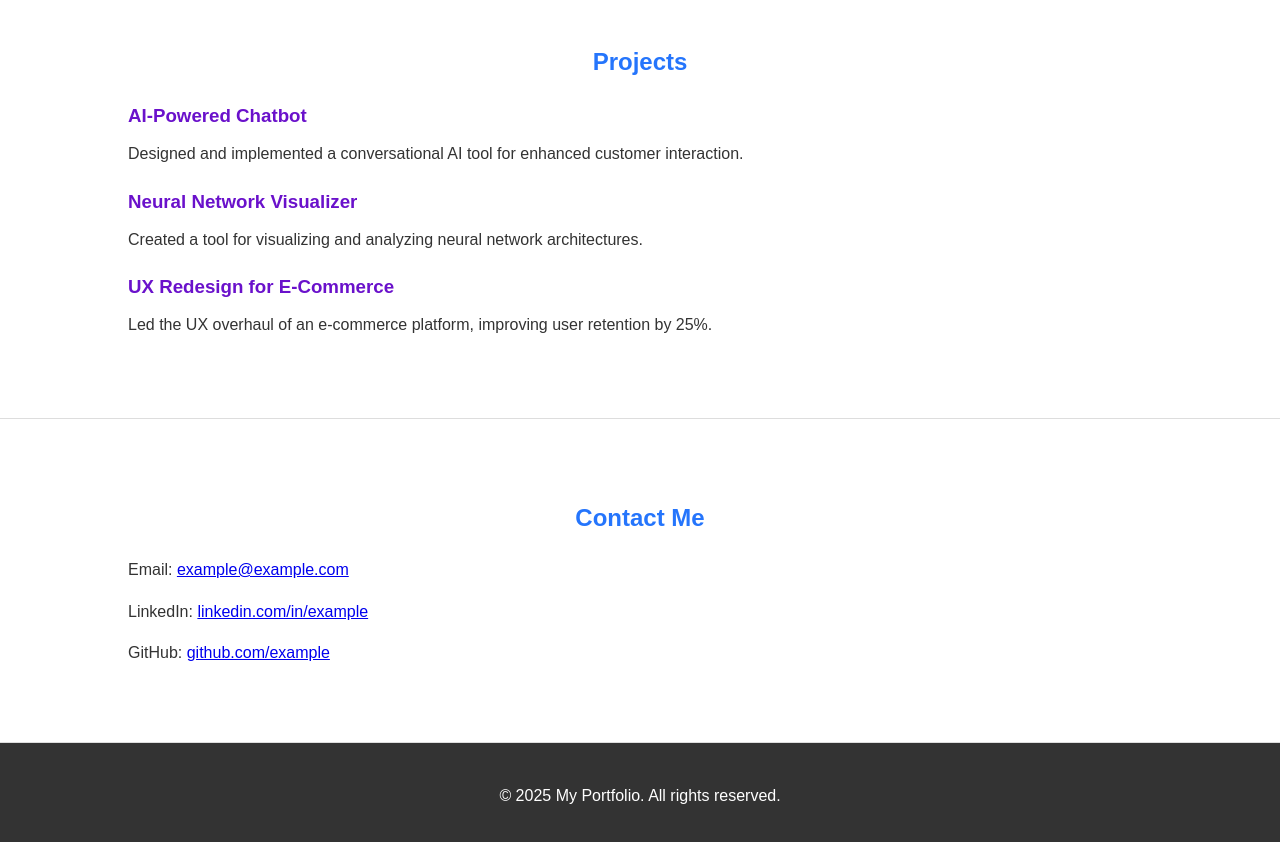
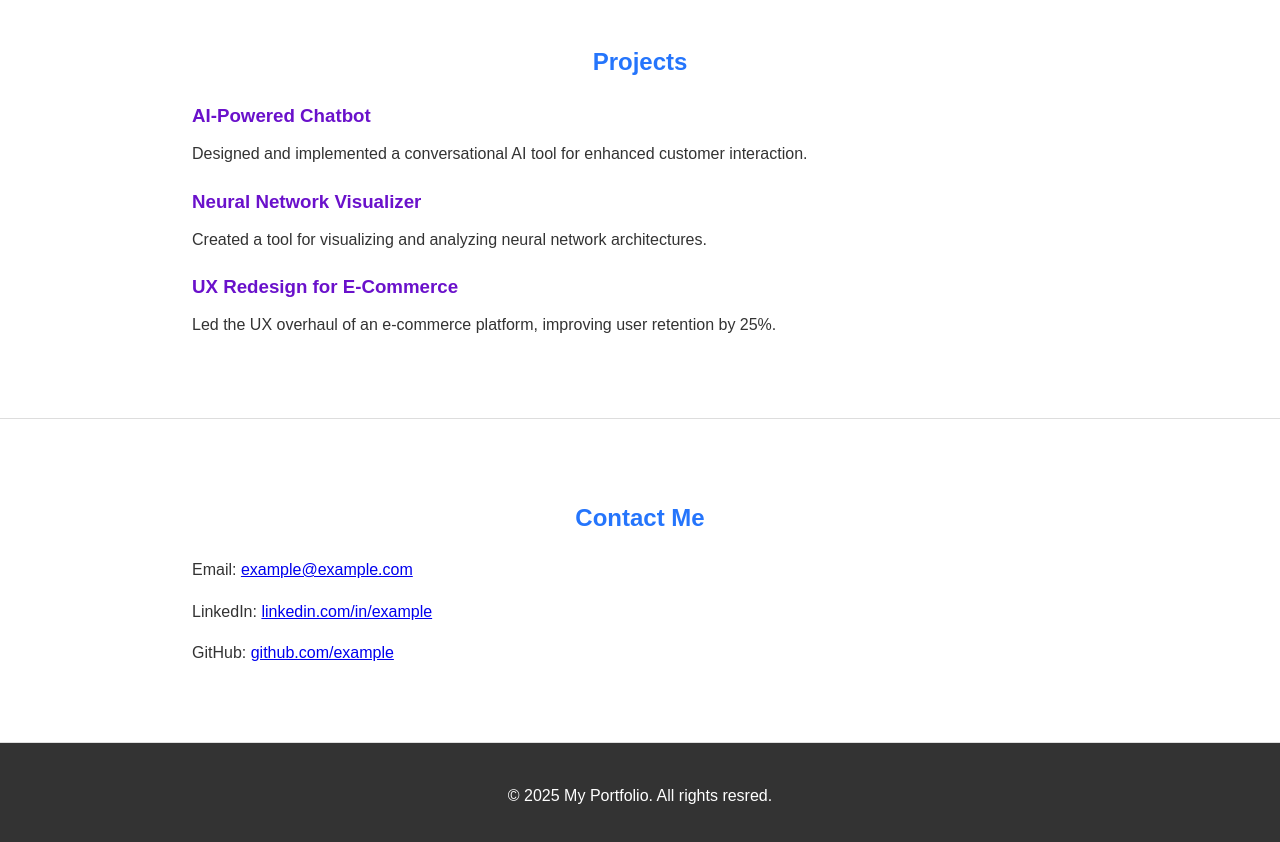
Before and after one commit to danetikda/githubtwo, a plain HTML site: page index.html in a window 1280 px wide. Shown: the part 1060-1902 px from the top of the page. Drawn offline with Linux system fonts and the light colour scheme.

Commit message:
Updated changes github

```diff
--- a/index.html
+++ b/index.html
@@ -63,7 +63,7 @@
 
     <footer>
         <div class="container">
-            <p>&copy; 2025 My Portfolio. All rights reserved.</p>
+            <p>&copy; 2025 My Portfolio. All rights resred.</p>
         </div>
     </footer>
 </body>
--- a/styles.css
+++ b/styles.css
@@ -8,7 +8,7 @@ body {
 }
 
 .container {
-    width: 80%;
+    width: 70%;
     margin: 0 auto;
     padding: 20px;
 }
```
